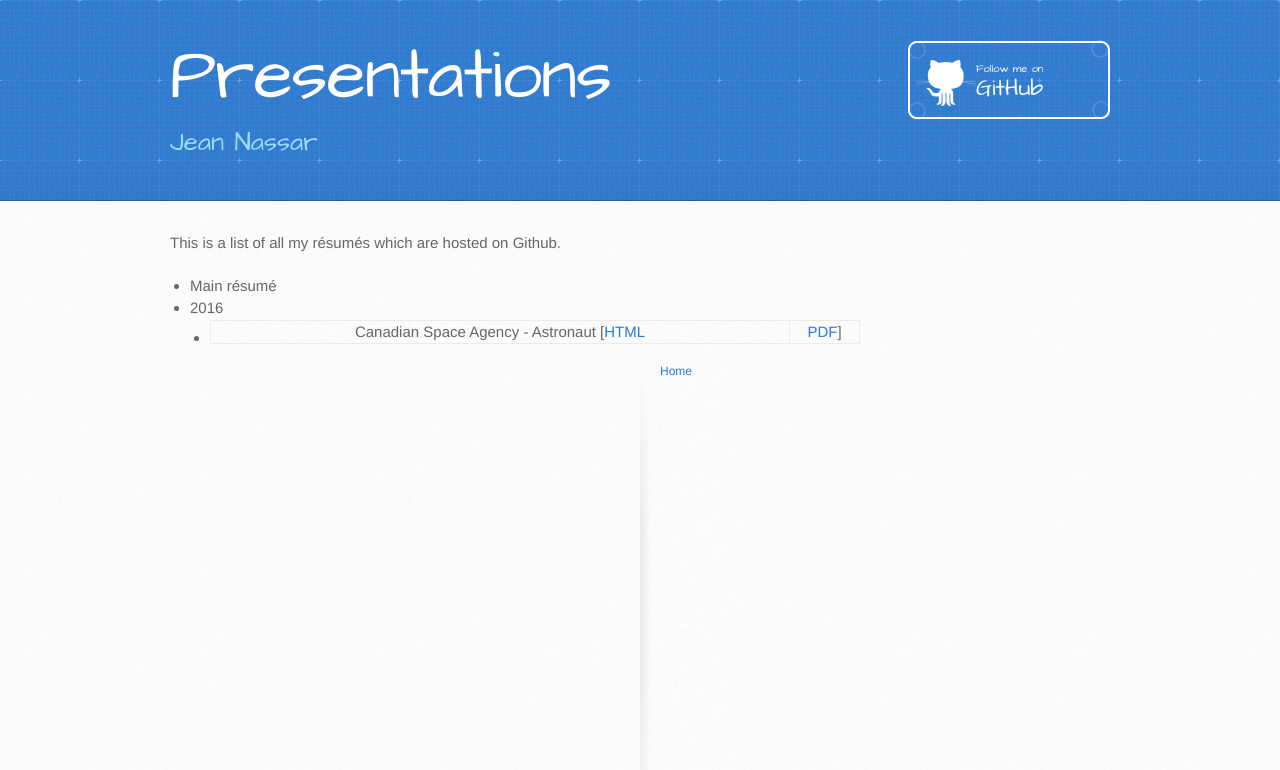
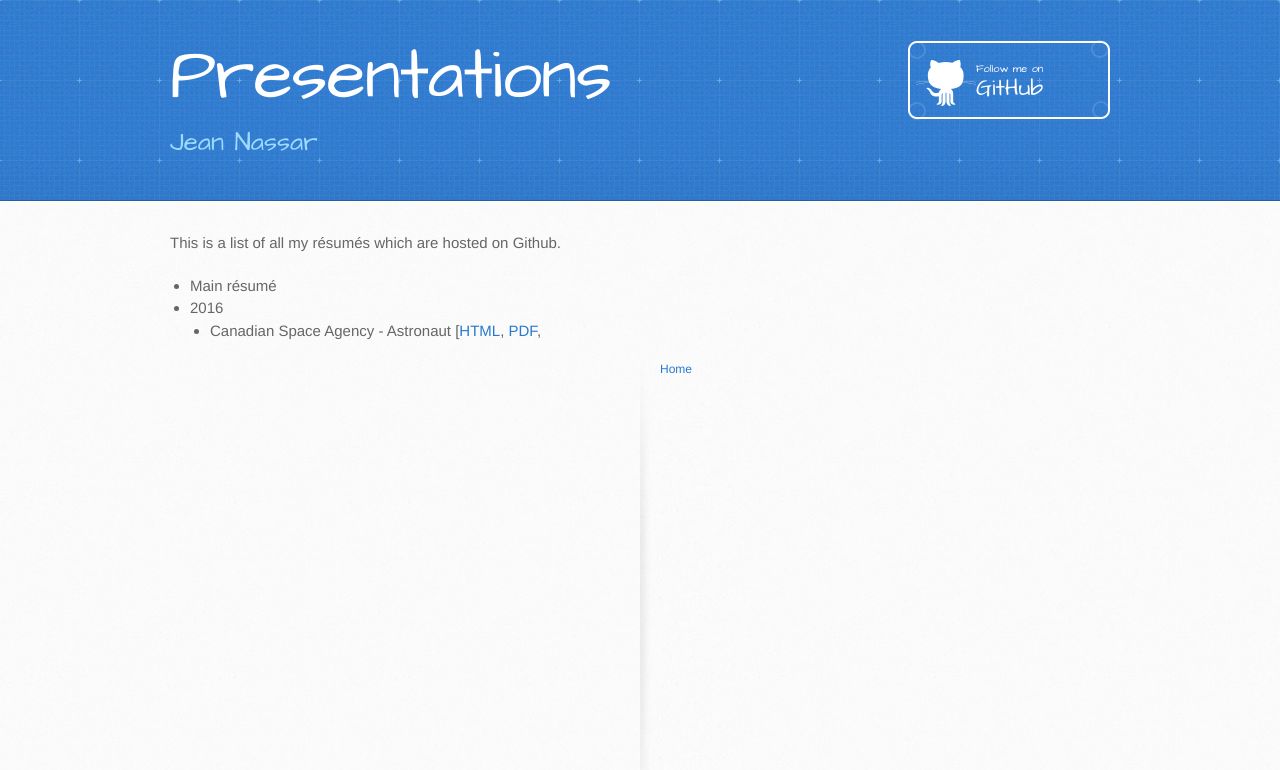
Before and after one commit to masasin/masasin.github.io, a Jekyll site: the page built from resumes.md, in a window 1280 px wide. Shown: the top 770 px of the page. Built offline with Jekyll 4.4.1, drawn with Linux system fonts in a browser that asks for light colours.

```diff
--- a/resumes.md
+++ b/resumes.md
@@ -6,4 +6,4 @@ This is a list of all my résumés which are hosted on Github.
 
 * Main résumé
 * 2016
-  * Canadian Space Agency - Astronaut [[HTML](presentations/rapyuta_interview.html) | [PDF](resumes/csa.pdf)]
+  * Canadian Space Agency - Astronaut [[HTML](presentations/rapyuta_interview.html), [PDF](resumes/csa.pdf),
```
